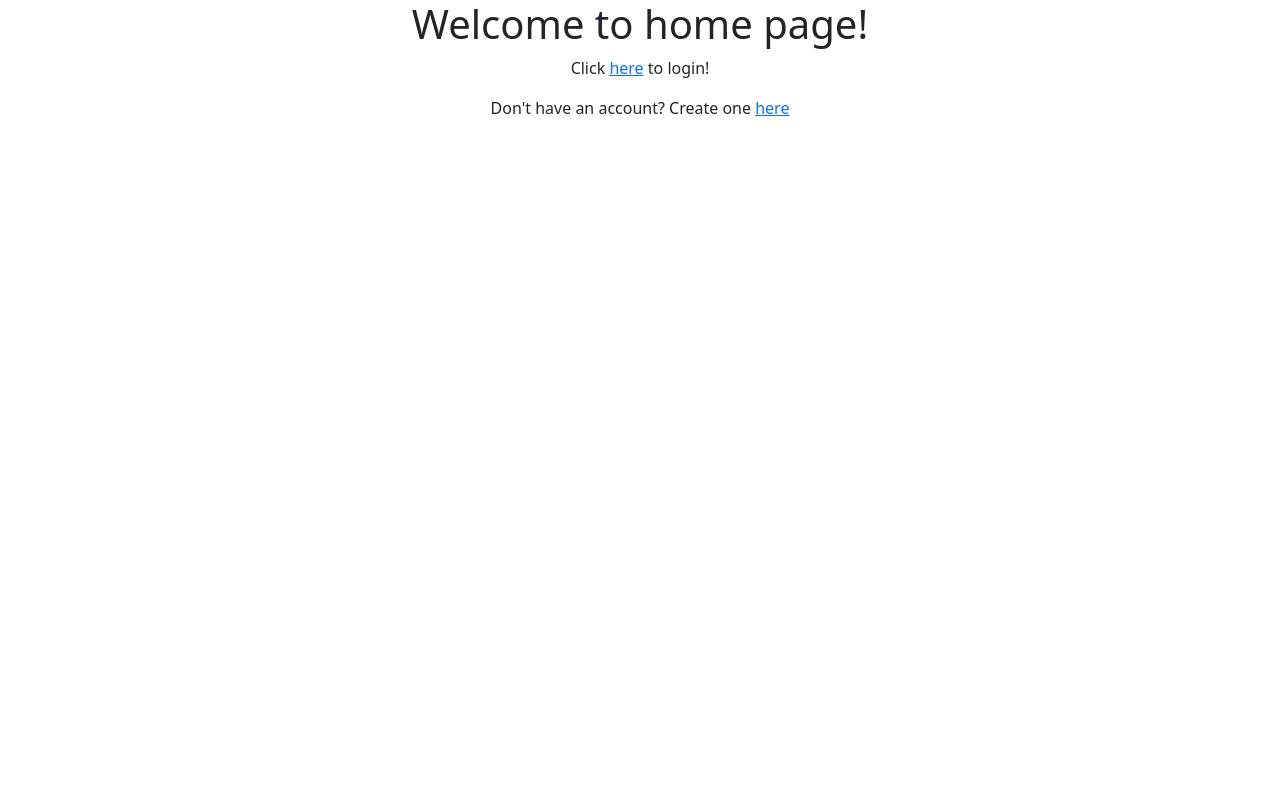
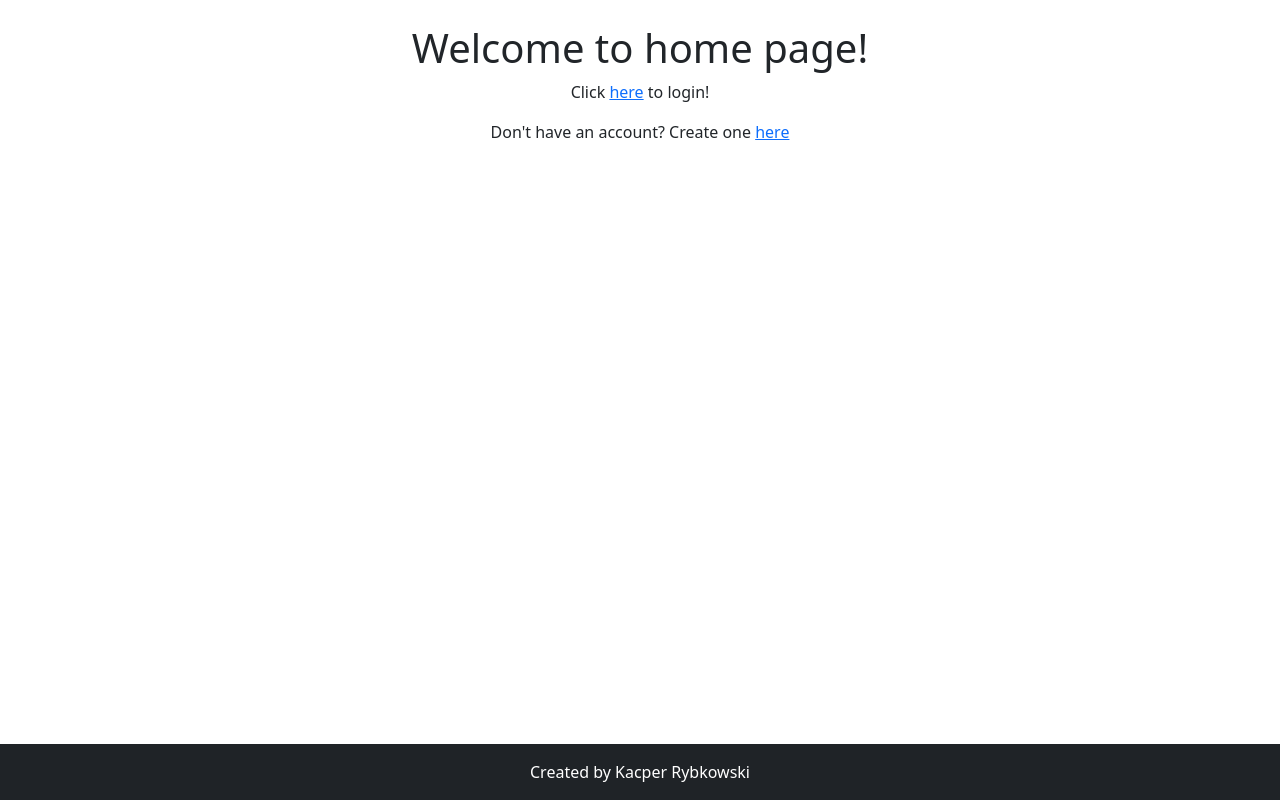
Before and after one commit to downloadfreeram/Event-Browser, a Django app: page / in a window 1280 px wide. Run offline with Django 5.2, Linux system fonts and the light colour scheme.

Commit message:
#changes in frontend

```diff
--- a/main/templates/main/base.html
+++ b/main/templates/main/base.html
@@ -11,7 +11,7 @@
       }
     </style>
 </head>
-<body class="text-center">
+<body class="d-flex flex-column min-vh-100 text-center">
     {% block header %}
     <nav class="navbar navbar-expand-lg navbar-dark bg-dark">
         <a class="navbar-brand" href="#">Event Organiser</a>
@@ -40,5 +40,10 @@
             {% block content %}
             {% endblock %}
     </div>
+    <footer class="mt-auto bg-dark text-center text-lg-start">
+      <div class="text-center p-3 text-white" style="background-color: rgba(0, 0, 0, 0.05);">
+        Created by Kacper Rybkowski
+      </div>
+    </footer>
 </body>
 </html>
--- a/main/templates/main/home.html
+++ b/main/templates/main/home.html
@@ -2,6 +2,7 @@
 {% block title %}Home{% endblock %}
 {% block header %}{% endblock %}
 {% block content %}
+    <br>
     <h1>Welcome to home page! </h1>
     <p>Click <a href="login">here</a> to login!</p>
     <p>Don't have an account? Create one <a href="register">here</a></p>
--- a/main/templates/main/site.html
+++ b/main/templates/main/site.html
@@ -10,4 +10,5 @@
             My events - redirects to list of events that the user is currently participating and there user can create a new event<br>
             Signout - signs out the user from website
         </div>
+    </div>
 {% endblock %}
```
Also changed, not shown: db.sqlite3.
